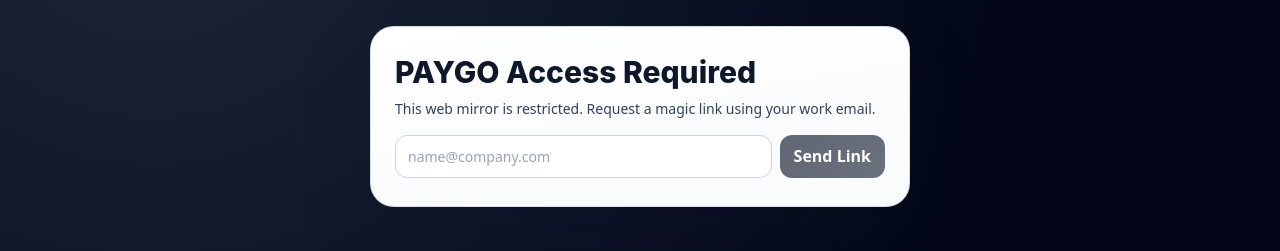
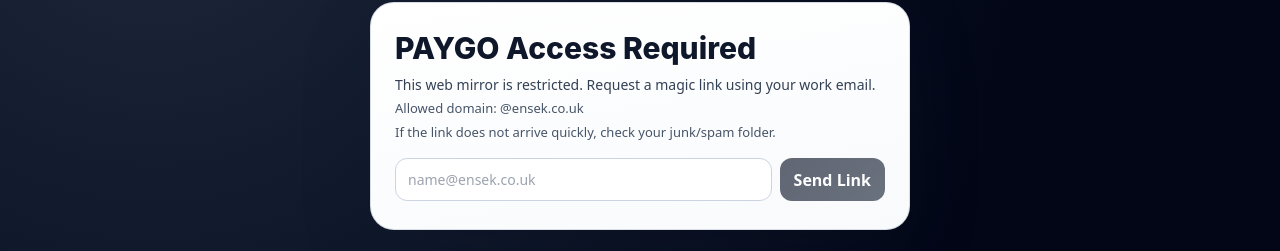
Before and after one commit to repinfaust/arcturusdc.github.io, a Next.js app: page /apps/stea/paygo in a window 1280 px wide. Shown: the part 380-631 px from the top of the page. Built offline with nearby package versions, Linux system fonts and the light colour scheme; no server answers.

Commit message:
Reinstate ensek.co.uk PAYGO magic-link restriction and junk-folder hint

```diff
--- a/src/app/apps/stea/paygo/_components/PaygoMagicLinkGate.js
+++ b/src/app/apps/stea/paygo/_components/PaygoMagicLinkGate.js
@@ -8,15 +8,17 @@ import {
   sendSignInLinkToEmail,
   setPersistence,
   signInWithEmailLink,
+  signOut,
 } from 'firebase/auth';
 import { auth } from '@/lib/firebase';
 
 const MAGIC_LINK_EMAIL_KEY = 'paygo_magic_email';
+const ALLOWED_DOMAIN = 'ensek.co.uk';
 
 function isAllowedEmail(value) {
   if (!value) return false;
   const clean = String(value).trim().toLowerCase();
-  return clean.includes('@');
+  return clean.endsWith(`@${ALLOWED_DOMAIN}`);
 }
 
 export default function PaygoMagicLinkGate({ children }) {
@@ -37,6 +39,12 @@ export default function PaygoMagicLinkGate({ children }) {
       setSessionReady(false);
 
       if (!firebaseUser) return;
+      const userEmail = String(firebaseUser.email || '').toLowerCase();
+      if (!isAllowedEmail(userEmail)) {
+        await signOut(auth).catch(() => undefined);
+        setError(`Access is restricted to @${ALLOWED_DOMAIN} email addresses.`);
+        return;
+      }
 
       try {
         const idToken = await firebaseUser.getIdToken();
@@ -69,7 +77,7 @@ export default function PaygoMagicLinkGate({ children }) {
     const normalizedEmail = emailForLink.trim().toLowerCase();
 
     if (!isAllowedEmail(normalizedEmail)) {
-      setError('Use a valid email address.');
+      setError(`Use an @${ALLOWED_DOMAIN} email address.`);
       return;
     }
 
@@ -84,7 +92,7 @@ export default function PaygoMagicLinkGate({ children }) {
   async function sendMagicLink() {
     const clean = email.trim().toLowerCase();
     if (!isAllowedEmail(clean)) {
-      setError('Enter a valid email address.');
+      setError(`Only @${ALLOWED_DOMAIN} addresses are allowed.`);
       return;
     }
 
@@ -98,7 +106,7 @@ export default function PaygoMagicLinkGate({ children }) {
         handleCodeInApp: true,
       });
       window.localStorage.setItem(MAGIC_LINK_EMAIL_KEY, clean);
-      setNotice(`Magic link sent to ${clean}`);
+      setNotice(`Magic link sent to ${clean}. Check your junk/spam folder if it does not appear.`);
     } catch (err) {
       setError(err?.message || 'Failed to send sign-in link.');
     } finally {
@@ -128,13 +136,15 @@ export default function PaygoMagicLinkGate({ children }) {
         <p style={{ marginTop: 10, marginBottom: 0, color: '#334155', fontSize: 14, lineHeight: '20px' }}>
           This web mirror is restricted. Request a magic link using your work email.
         </p>
+        <p style={{ marginTop: 4, marginBottom: 0, color: '#475569', fontSize: 13 }}>Allowed domain: @{ALLOWED_DOMAIN}</p>
+        <p style={{ marginTop: 4, marginBottom: 0, color: '#475569', fontSize: 13 }}>If the link does not arrive quickly, check your junk/spam folder.</p>
 
         <div style={{ marginTop: 16, display: 'flex', gap: 8 }}>
           <input
             type="email"
             value={email}
             onChange={(e) => setEmail(e.target.value)}
-            placeholder="name@company.com"
+            placeholder={`name@${ALLOWED_DOMAIN}`}
             style={{
               flex: 1,
               border: '1px solid #cbd5e1',
```
